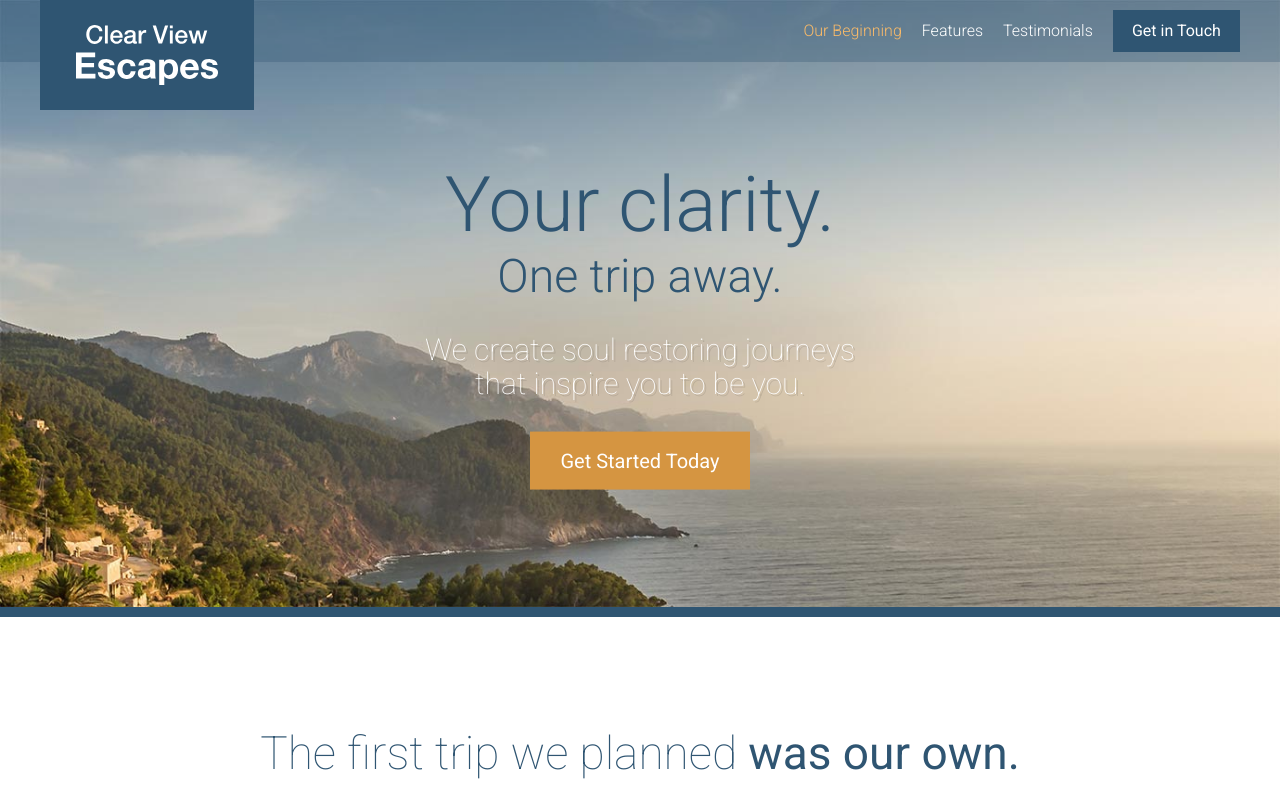
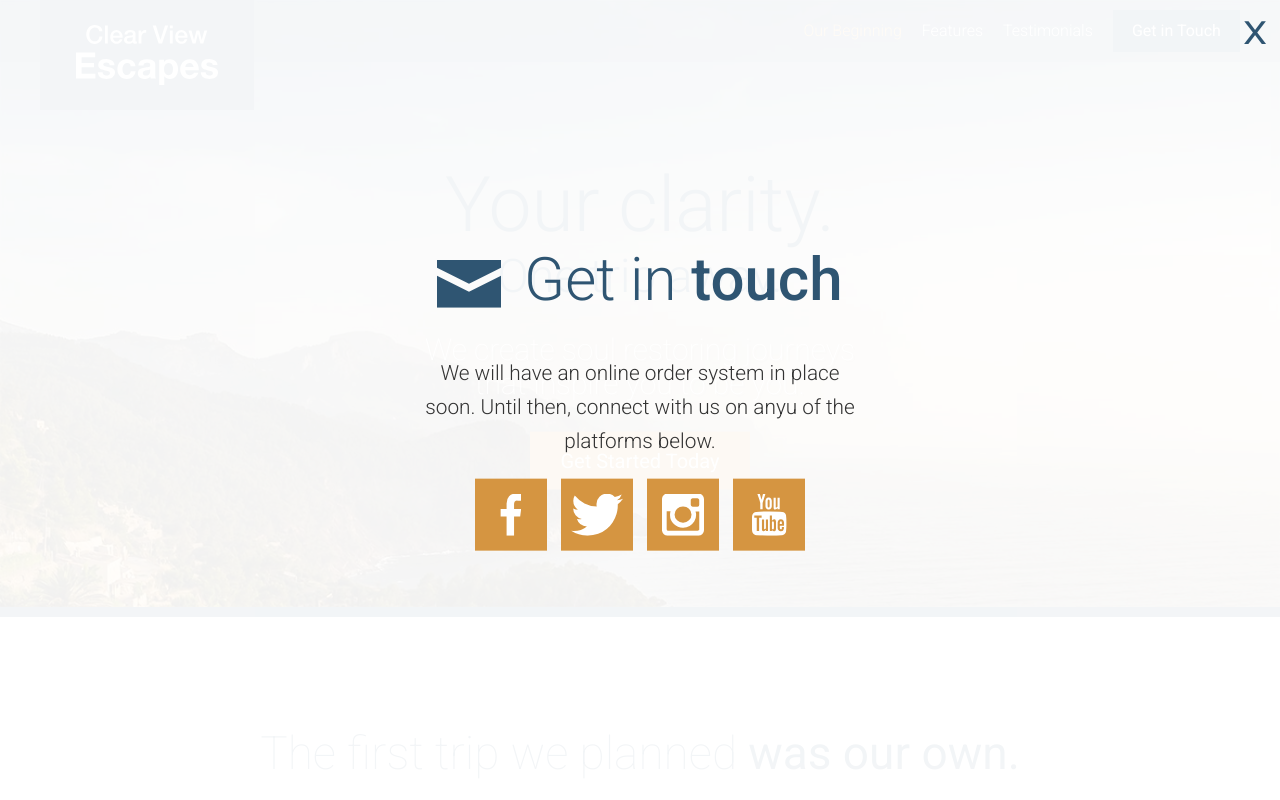
Before and after one commit to digitalprocess/site-template, a website: page app/index.html in a window 1280 px wide. Both pictures are taken after a click on the link "Get Started Today". Shown: the top 800 px of the page. Drawn offline with Linux system fonts and the light colour scheme.

Commit message:
adding modal

```diff
--- a/app/assets/scripts/App.js
+++ b/app/assets/scripts/App.js
@@ -2,8 +2,10 @@ import MobileMenu from './modules/MobileMenu';
 import RevealOnScroll from './modules/RevealOnScroll';
 import $ from 'jquery';
 import StickyHeader from './modules/StickyHeader';
+import Modal from './modules/Modal';
 
 var mobileMenu = new MobileMenu();
 new RevealOnScroll($(".feature-item"), "85%");
 new RevealOnScroll($(".testimonial"), "60%");
 var stickyHeader = new StickyHeader();
+var modal = new Modal();
--- /dev/null
+++ b/app/assets/styles/modules/_modal.css
@@ -0,0 +1,48 @@
+.modal {
+	background-color: rgba(255, 255, 255, 0.94);
+	position: fixed;
+	top: 0;
+	right: 0;
+	bottom: 0;
+	left: 0;
+	z-index: 5;
+	opacity: 0;
+	visibility: hidden;
+	transform: scale(1.2);
+	transition: all .3s ease-out;
+
+	&--is-visible {
+		opacity: 1;
+		visibility: visible;
+		transform: scale(1);
+	}
+
+	&__inner {
+		position: absolute;
+		width: 100%;
+		top: 50%;
+		transform: translateY(-50%)
+	}
+
+	&__description {
+		font-size: 1.3rem;
+		font-weight: 300;
+		line-height: 1.65;
+		text-align: center;
+	}
+
+	&__close {
+		position: absolute;
+		top: 15px;
+		right: 15px;
+		font-size: 2rem;
+		transform: scaleX(1.2);
+		transform-origin: 1..% 0;
+		color: $mainBlue;
+
+		&:hover {
+			color: $mainOrange;
+			cursor: pointer;
+		}
+	}
+}
--- a/app/assets/styles/modules/_section-title.css
+++ b/app/assets/styles/modules/_section-title.css
@@ -13,6 +13,11 @@
 
 	&--blue {
 		color: $mainBlue;
+	}
+
+	&--less-margin {
+		margin-bottom: 1.3rem;
+		margin-top: 0;
 	}
 
 	&__icon {
--- /dev/null
+++ b/app/assets/styles/modules/_social-icons.css
@@ -0,0 +1,25 @@
+.social-icons {
+	text-align: center;
+
+	&__icon {
+		background-color: $mainOrange;
+		display: inline-block;
+		margin: 0 5px 5px 5px;
+		width: 33%;
+		height: 72px;
+		position: relative;
+
+		@mixin atSmall {
+			margin: 0 5px;
+			width: 72px;
+		}
+
+		.icon {
+			display: block;
+			position: absolute;
+			top: 50%;
+			left: 50%;
+			transform: translate(-50%, -50%);
+		}
+	}
+}
--- a/app/assets/styles/modules/_wrapper.css
+++ b/app/assets/styles/modules/_wrapper.css
@@ -8,6 +8,10 @@
 
 	&--medium {
 		max-width: 976px;
+	}
+
+	&--narrow {
+		max-width: 470px;
 	}
 
 	&--no-padding-until-medium {
--- a/app/assets/styles/styles.css
+++ b/app/assets/styles/styles.css
@@ -17,3 +17,5 @@
 @import "modules/_site-header";
 @import "modules/_primary-nav";
 @import "modules/_reveal-item";
+@import "modules/_modal";
+@import "modules/_social-icons";
--- a/app/index.html
+++ b/app/index.html
@@ -21,7 +21,7 @@
 				</div>
 				<div class="site-header__menu-content">
 					<div class="site-header__button-container">
-						<a href="#" class="btn">Get in Touch</a>
+						<a href="#" class="btn open-modal">Get in Touch</a>
 					</div>
 					<nav class="primary-nav primary-nav--pull-right">
 						<ul>
@@ -48,7 +48,7 @@
 					<h1 class="large-hero__title">Your clarity.</h1>
 					<h2 class="large-hero__subtitle">One trip away.</h2>
 					<p class="large-hero__description">We create soul restoring journeys that inspire you to be you.</p>
-					<p><a href="#" class="btn btn--orange btn--large">Get Started Today</a></p>
+					<p><a href="#" class="btn btn--orange btn--large open-modal">Get Started Today</a></p>
 				</div>
 			</div>
 		</div>
@@ -163,9 +163,25 @@
 
 		<footer class="site-footer">
 			<div class="wrapper">
-				<p><span class="site-footer__text">Copyright &copy; 2016 Clear View Escapes. All rights reserved. </span><a href="#" class="btn btn--orange">Get in Touch</a></p>
+				<p><span class="site-footer__text">Copyright &copy; 2016 Clear View Escapes. All rights reserved. </span><a href="#" class="btn btn--orange open-modal">Get in Touch</a></p>
 			</div>
 		</footer>
+
+		<div class="modal">
+			<div class="modal__inner">
+				<h2 class="section-title section-title--blue section-title--less-margin"><span class="icon icon--mail section-title__icon"></span> Get in <strong>touch</strong></h2>
+				<div class="wrapper wrapper--narrow">
+					<p class="modal__description">We will have an online order system in place soon.  Until then, connect with us on anyu of the platforms below.</p>
+				</div>
+				<div class="social-icons">
+					<a href="" class="social-icons__icon"><span class="icon icon--facebook"></span></a>
+					<a href="" class="social-icons__icon"><span class="icon icon--twitter"></span></a>
+					<a href="" class="social-icons__icon"><span class="icon icon--instagram"></span></a>
+					<a href="" class="social-icons__icon"><span class="icon icon--youtube"></span></a>
+				</div>
+			</div>
+			<div class="modal__close">X</div>
+		</div>
 		<script src="/temp/scripts/App.js"></script>
 	</body>
 </html>
--- a/app/temp/styles/styles.css
+++ b/app/temp/styles/styles.css
@@ -554,6 +554,10 @@ a {
   max-width: 976px;
 }
 
+.wrapper--narrow {
+  max-width: 470px;
+}
+
 .wrapper--no-padding-until-medium {
   padding-left: 0;
   padding-right: 0;
@@ -872,6 +876,11 @@ a {
 
 .section-title--blue {
   color: #2f5572;
+}
+
+.section-title--less-margin {
+  margin-bottom: 1.3rem;
+  margin-top: 0;
 }
 
 .section-title__icon {
@@ -1336,3 +1345,87 @@ a {
   -webkit-transform: scale(1);
           transform: scale(1);
 }
+
+.modal {
+	background-color: rgba(255, 255, 255, 0.94);
+	position: fixed;
+	top: 0;
+	right: 0;
+	bottom: 0;
+	left: 0;
+	z-index: 5;
+	opacity: 0;
+	visibility: hidden;
+	-webkit-transform: scale(1.2);
+	        transform: scale(1.2);
+	transition: all .3s ease-out;
+}
+
+.modal--is-visible {
+  opacity: 1;
+  visibility: visible;
+  -webkit-transform: scale(1);
+          transform: scale(1);
+}
+
+.modal__inner {
+  position: absolute;
+  width: 100%;
+  top: 50%;
+  -webkit-transform: translateY(-50%);
+          transform: translateY(-50%)
+}
+
+.modal__description {
+  font-size: 1.3rem;
+  font-weight: 300;
+  line-height: 1.65;
+  text-align: center;
+}
+
+.modal__close {
+  position: absolute;
+  top: 15px;
+  right: 15px;
+  font-size: 2rem;
+  -webkit-transform: scaleX(1.2);
+          transform: scaleX(1.2);
+  -webkit-transform-origin: 1..% 0;
+          transform-origin: 1..% 0;
+  color: #2f5572;
+}
+
+.modal__close:hover {
+  color: #d59541;
+  cursor: pointer;
+}
+
+.social-icons {
+	text-align: center;
+}
+
+.social-icons__icon {
+  background-color: #d59541;
+  display: inline-block;
+  margin: 0 5px 5px 5px;
+  width: 33%;
+  height: 72px;
+  position: relative;
+}
+
+@media (min-width: 530px) {
+
+  .social-icons__icon {
+    margin: 0 5px;
+    width: 72px;
+  }
+}
+
+.social-icons__icon .icon {
+  display: block;
+  position: absolute;
+  top: 50%;
+  left: 50%;
+  -webkit-transform: translate(-50%, -50%);
+          transform: translate(-50%, -50%);
+}
```
Also changed, not shown: app/assets/scripts/modules/Modal.js (added, +38 -0 lines), app/temp/scripts/App.js.
